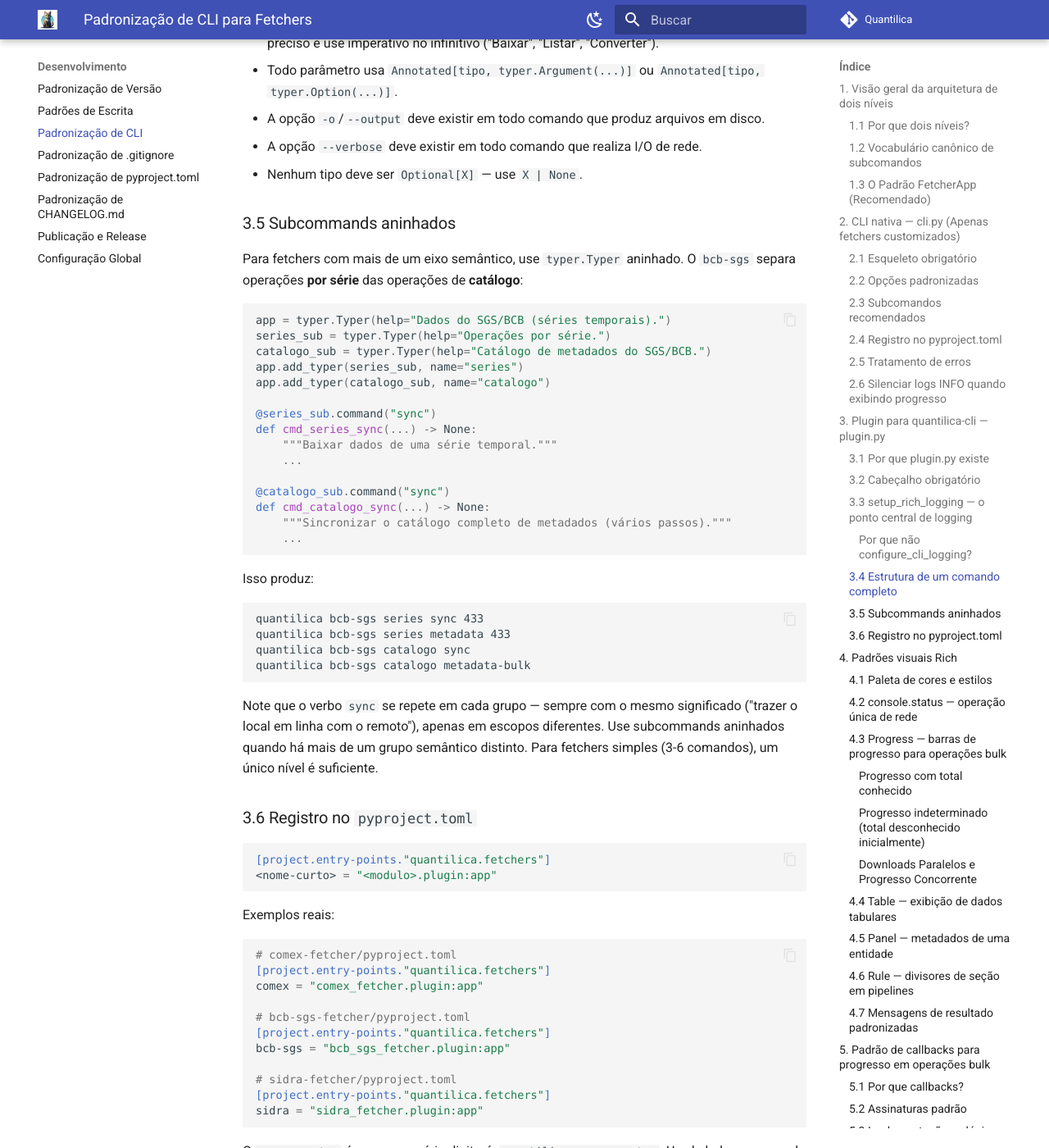
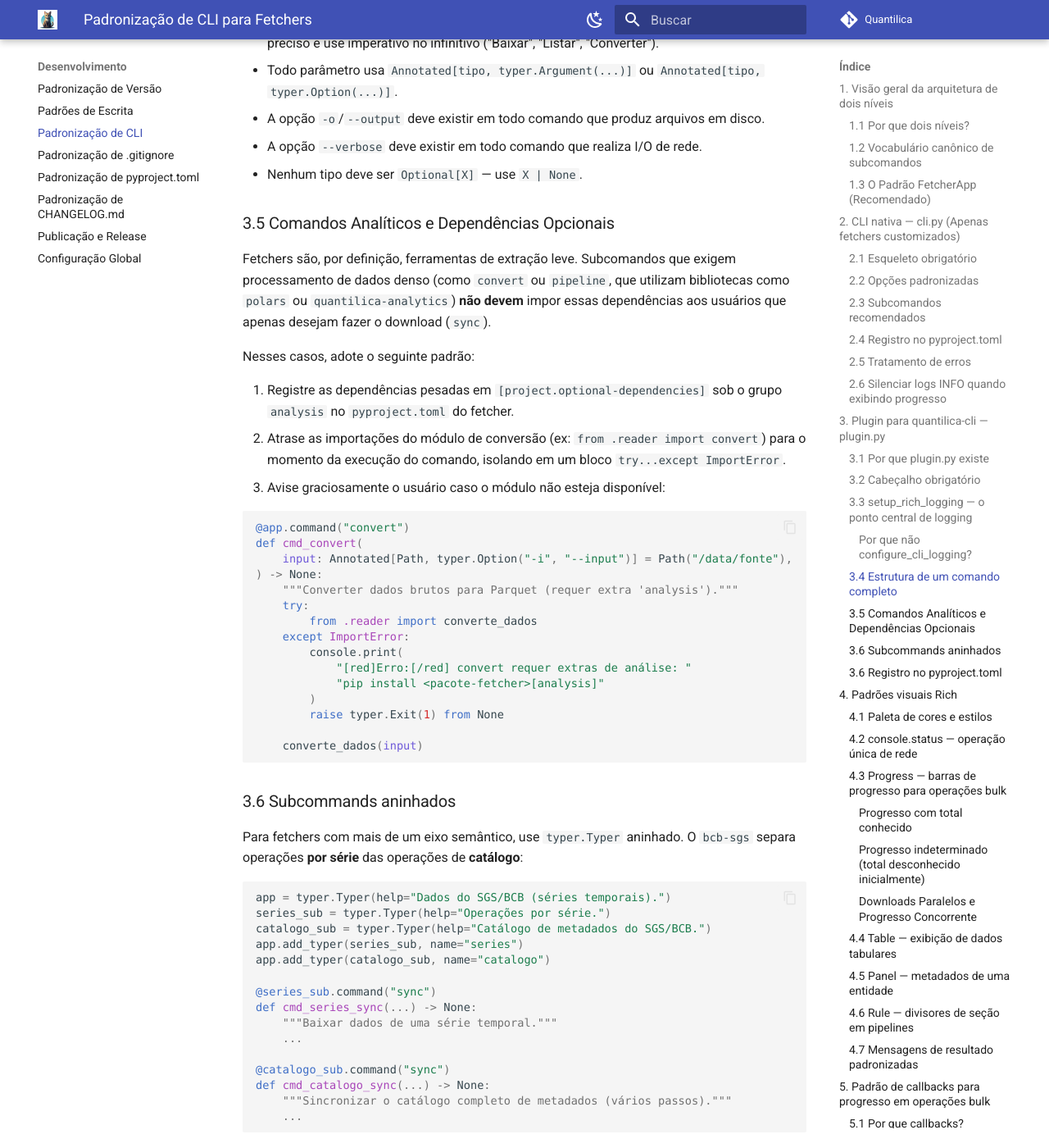
Before and after one commit to Quantilica/docs, an MkDocs documentation site: the page built from docs/normas/cli-fetchers.md, in a window 1280 px wide and 1400 px high, scrolled down 9580 px. Shown: the whole window at 82% size. Built offline with MkDocs 1.6.1 and Material for MkDocs 9.7.7, drawn with Linux system fonts in a browser that asks for light colours; some web fonts are replaced; comment, search, counter and statistics services are not loaded.

Commit message:
docs: document optional analytical dependencies pattern for fetchers

````diff
--- a/docs/normas/cli-fetchers.md
+++ b/docs/normas/cli-fetchers.md
@@ -351,7 +351,35 @@
 - A opção `--verbose` deve existir em todo comando que realiza I/O de rede.
 - Nenhum tipo deve ser `Optional[X]` — use `X | None`.
 
-### 3.5 Subcommands aninhados
+### 3.5 Comandos Analíticos e Dependências Opcionais
+
+Fetchers são, por definição, ferramentas de extração leve. Subcomandos que exigem processamento de dados denso (como `convert` ou `pipeline`, que utilizam bibliotecas como `polars` ou `quantilica-analytics`) **não devem** impor essas dependências aos usuários que apenas desejam fazer o download (`sync`).
+
+Nesses casos, adote o seguinte padrão:
+
+1. Registre as dependências pesadas em `[project.optional-dependencies]` sob o grupo `analysis` no `pyproject.toml` do fetcher.
+2. Atrase as importações do módulo de conversão (ex: `from .reader import convert`) para o momento da execução do comando, isolando em um bloco `try...except ImportError`.
+3. Avise graciosamente o usuário caso o módulo não esteja disponível:
+
+```python
+@app.command("convert")
+def cmd_convert(
+    input: Annotated[Path, typer.Option("-i", "--input")] = Path("/data/fonte"),
+) -> None:
+    """Converter dados brutos para Parquet (requer extra 'analysis')."""
+    try:
+        from .reader import converte_dados
+    except ImportError:
+        console.print(
+            "[red]Erro:[/red] convert requer extras de análise: "
+            "pip install <pacote-fetcher>[analysis]"
+        )
+        raise typer.Exit(1) from None
+
+    converte_dados(input)
+```
+
+### 3.6 Subcommands aninhados
 
 Para fetchers com mais de um eixo semântico, use `typer.Typer` aninhado. O
 `bcb-sgs` separa operações **por série** das operações de **catálogo**:
````
Also changed, not shown: docs/normas/pyproject.md (+4 -1 lines).
